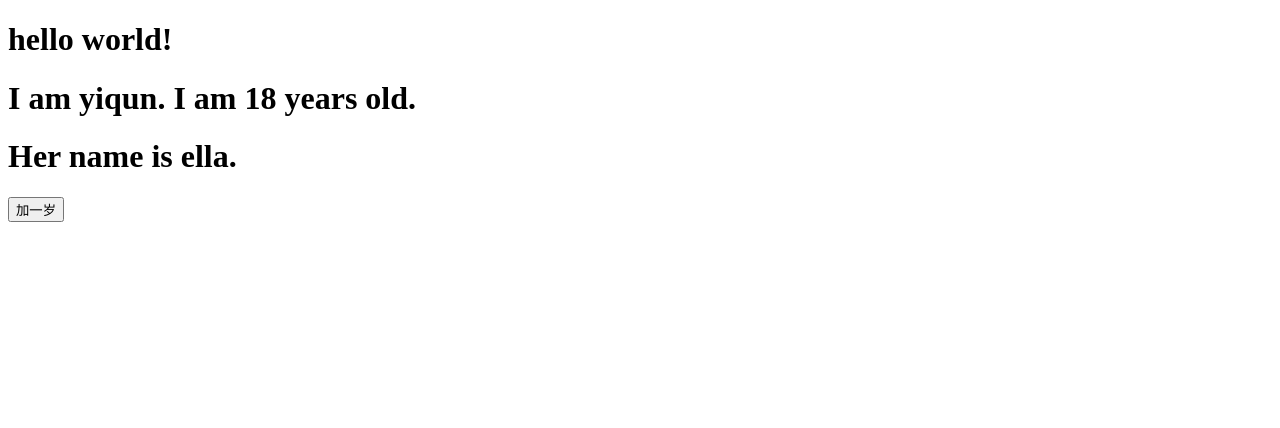
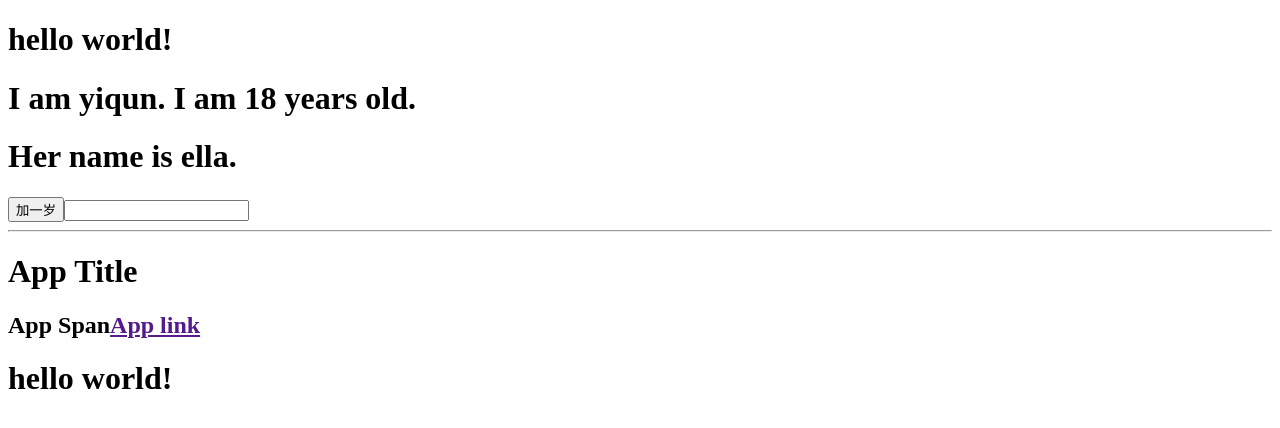
Before and after one commit to yiqunkeke/react-management, a React app: page / in a window 1280 px wide. Shown: the top 428 px of the page. Built offline with nearby package versions, Linux system fonts and the light colour scheme.

Commit message:
组件间的组合方式

```diff
--- a/src/app.jsx
+++ b/src/app.jsx
@@ -72,23 +72,69 @@ class Component2 extends React.Component {
                 <h1>I am {this.state.name}. I am {this.state.age} years old.</h1>
                 {/* 获取 父组件的传值 */}
                 <h1>Her name is {this.props.name}.</h1>
-                {/* 事件: 事件名小驼峰命名、 */}
+                {/* 事件: 事件名小驼峰命名、通过箭头函数修正作用域，目的使得函数体内能够正常访问this */}
                 <button onClick={() => this.handleClick() }>加一岁</button>
+                {/* 事件：通过事件获取DOM数据 */}
+                <input type="text" onChange={(e) => this.handleChange(e)}/>
             </div>
         )
     }
 
+    // 事件：通过事件修改state中数据
     handleClick() {
         this.setState({
             age: this.state.age + 1
         })
     }
+
+    // 事件：通过事件获取DOM中的数据
+    handleChange(e) {
+        console.log(e.target.value)
+        this.setState({
+            age: Number(e.target.value)
+        })
+    }
 }
+
+class AppTitle extends React.Component {
+    constructor(props) {
+        super(props)
+    }
+    render() {
+        return (
+            <div>
+                <h1>{this.props.title}</h1>
+                <h2>{this.props.children}</h2>
+            </div>
+        )
+    }
+}
+
+// 组件间的组合方式
+class App extends React.Component {
+    render() {
+        return (
+           <div>
+               {/* 容器组件 */}
+               <AppTitle title="App Title">
+                   <span>App Span</span>
+                   <a href="">App link</a>
+                </AppTitle>
+               {/* 单纯组件 */}
+               <Component/>
+           </div>
+        )
+    }
+}
+
+
 
 ReactDOM.render(
     <div>
         <Component/>
         <Component2 name='ella'/>
+        <hr></hr>
+        <App/>
     </div>,
     document.getElementById('app')
 )
```
